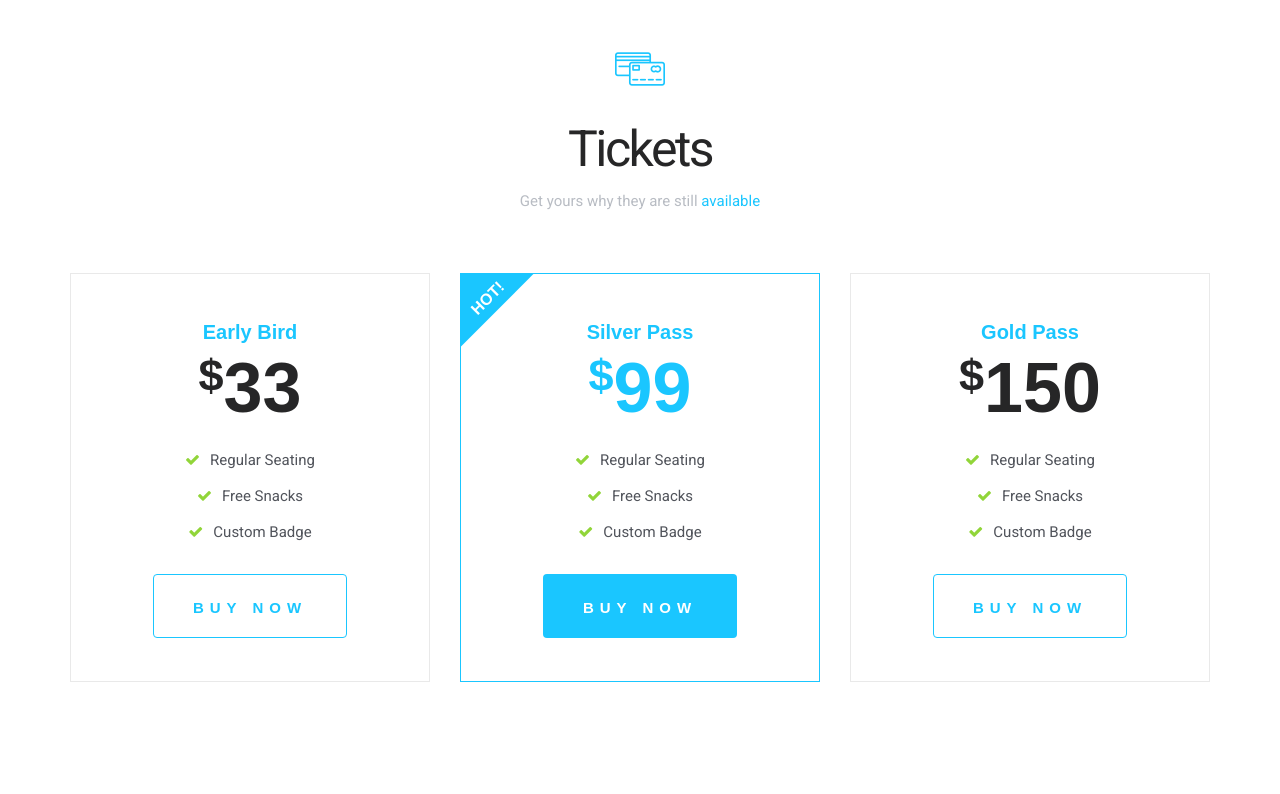
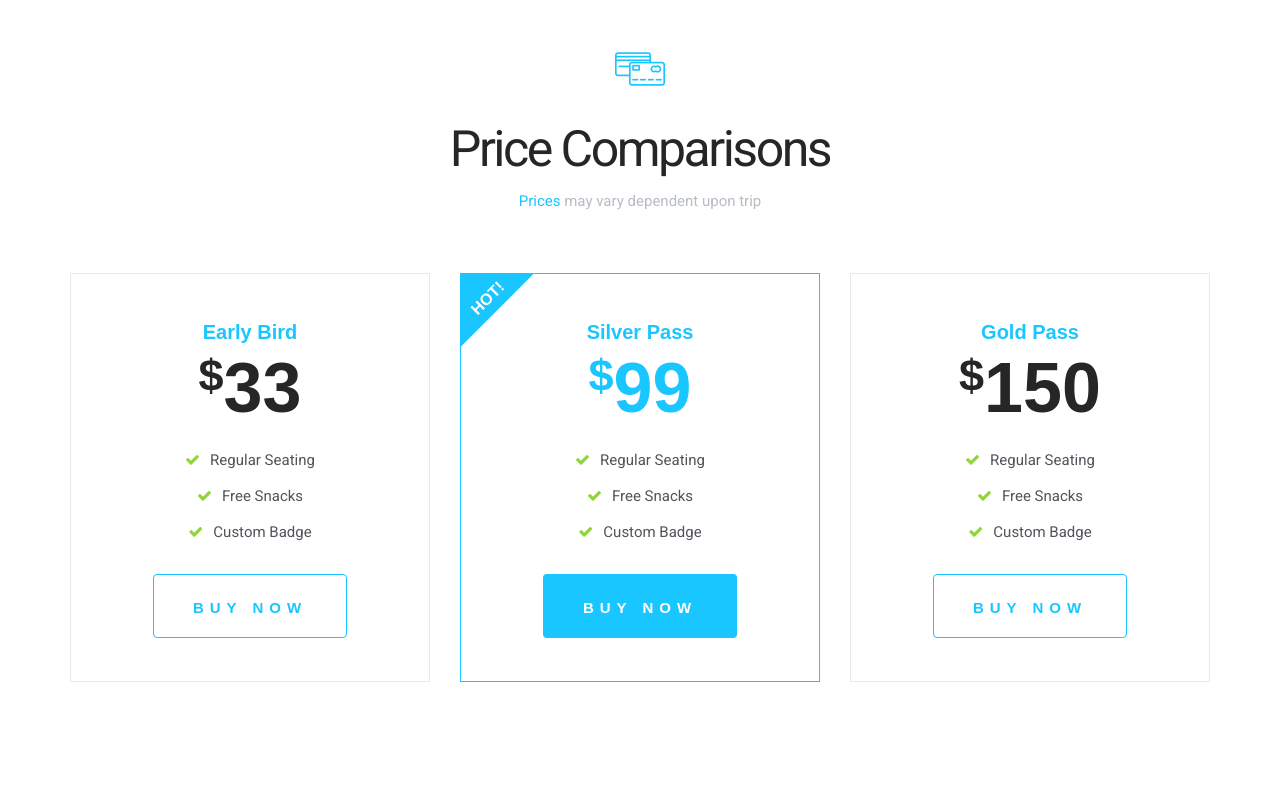
Before and after one commit to TeamVerre/verre-homepage-v1, a plain HTML site: page index.html in a window 1280 px wide. Shown: the part 2640-3434 px from the top of the page. Drawn offline with Linux system fonts and the light colour scheme; some packages are replaced by stand-ins of ours; a web font is replaced by a local one.

Commit message:
changed site text

```diff
--- a/index.html
+++ b/index.html
@@ -354,8 +354,8 @@
 	<section id="prices" class="section align-center">
 		<div class="container">
 			<span class="icon section-icon icon-shopping-04"></span>
-			<h3>Tickets</h3>
-			<p class="text-alt">Get yours why they are still <span class="highlight">available</span></p>
+			<h3>Price Comparisons</h3>
+			<p class="text-alt"><span class="highlight">Prices</span> may vary dependent upon trip</p>
 			<br/>
 			<br/>
 
@@ -481,10 +481,11 @@
 					<h6 class="widget-head">About <span class="highlight">Verre</span></h6>
 					<p class="text-alt"><small>Verre is a team with decades of experience in the corporate world.  Our personal histories in managing client relationships with the utmost care are rife with a single rapport problem- getting the client in and out of our office in comfort and style.  We got tired of being taken advantage of by black car services who could afford to slack on their delivery and execution because they knew we had no other place to turn- simply put, our black car service never cared as much about our relationship with our client as we did.  Our small team set out to solve this problem in the most elegant way possible- we’re the kind of people who hate leaving anything to chance, and we’re proud to have the opportunity to help businesses control something they never thought was possible.</small></p>
 
-					<img src="assets/img/autograph-143x105.png" alt="autograph">
+
 				</div>
 			</div>
 
+				<!--Twitter Feed-->
 			<div class="col-md-4 col-lg-3 col-lg-offset-1">
 				<div class="widget twitter-widget">
 					<h6 class="widget-head"><span class="fa fa-twitter"></span> Twitter Feed</h6>
@@ -508,6 +509,7 @@
 				</div>
 			</div>
 
+				<!--Instagram Feed-->
 			<div class="col-md-4 col-lg-3 col-lg-offset-1">
 				<div class="widget instagram-widget">
 					<h6 class="widget-head"><span class="fa fa-instagram"></span> Photo feed</h6>
```
